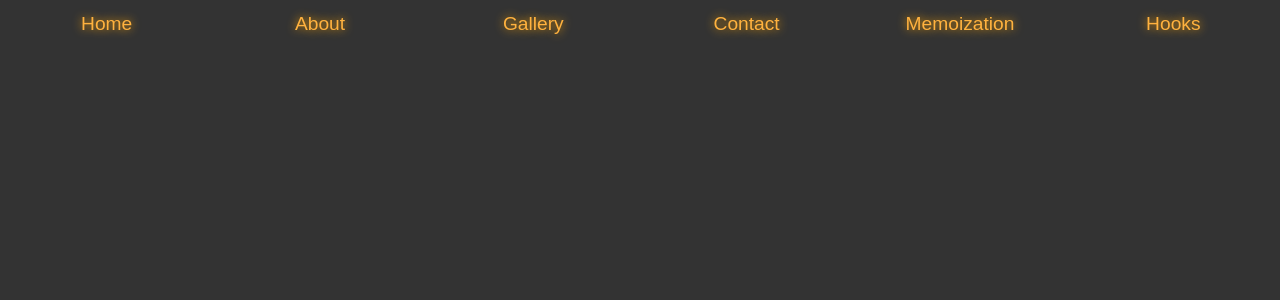
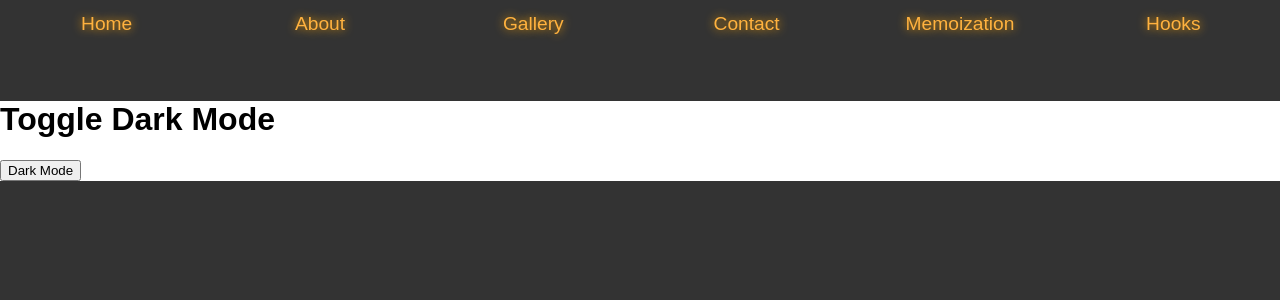
Before and after one commit to JeyaprakashRajesh/mern-training, a React (Vite) app in the folder Day-8/vite-project/: page /darkmode in a window 1280 px wide. Shown: the top 300 px of the page. Built offline with nearby package versions, Linux system fonts and the light colour scheme.

Commit message:
Day-12 task

```diff
--- a/Day-8/vite-project/src/App.jsx
+++ b/Day-8/vite-project/src/App.jsx
@@ -21,7 +21,7 @@ import Memo from './Components/Memoization/Memo'
 import Storage from "./Components/Hooks/Custom_Hook/Sample"
 import Usecust from "./Components/Hooks/Custom_Hook/UseLocalStorage"
 import HoC from './Components/Hoc/HoC'
-
+import DarkModeToggle from './Components/Hooks/Custom_Hook/DarkModeToggle'
 
 function App() {
   const location = useLocation();
@@ -48,6 +48,8 @@ function App() {
         <Route path="/storage" Component={Storage} />
         <Route path='/usecust' Component={Usecust} />
         <Route path="/hoc" Component={HoC} />
+        <Route path='/darkmode' Component={DarkModeToggle} />
+
       </Routes>
     </>
   );
--- /dev/null
+++ b/Day-8/vite-project/src/Components/Hooks/Custom_Hook/CustomHook.jsx
@@ -0,0 +1,7 @@
+import { useState } from "react";
+const useToggle = (initialValue = false) => {
+  const [state, setState] = useState(initialValue);
+  const toggle = () => setState((prev) => !prev);
+  return [state, toggle];
+}
+export default useToggle;
--- /dev/null
+++ b/Day-8/vite-project/src/Components/Hooks/Custom_Hook/DarkModeToggle.jsx
@@ -0,0 +1,20 @@
+import React from "react";
+import useToggle from "./CustomHook";
+const DarkModeToggle = () => {
+  const [isDarkMode, toggleDarkMode] = useToggle(false);
+  const style = {
+    container: {
+      backgroundColor: isDarkMode ? "#1a202c" : "white",
+      color: isDarkMode ? "white" : "black",
+    },
+  };
+  return (
+    <div style={style.container}>
+      <h1>Toggle Dark Mode</h1>
+      <button onClick={toggleDarkMode}>
+        {isDarkMode ? "Light Mode" : "Dark Mode"}
+      </button>
+    </div>
+  );
+};
+export default DarkModeToggle;
```
